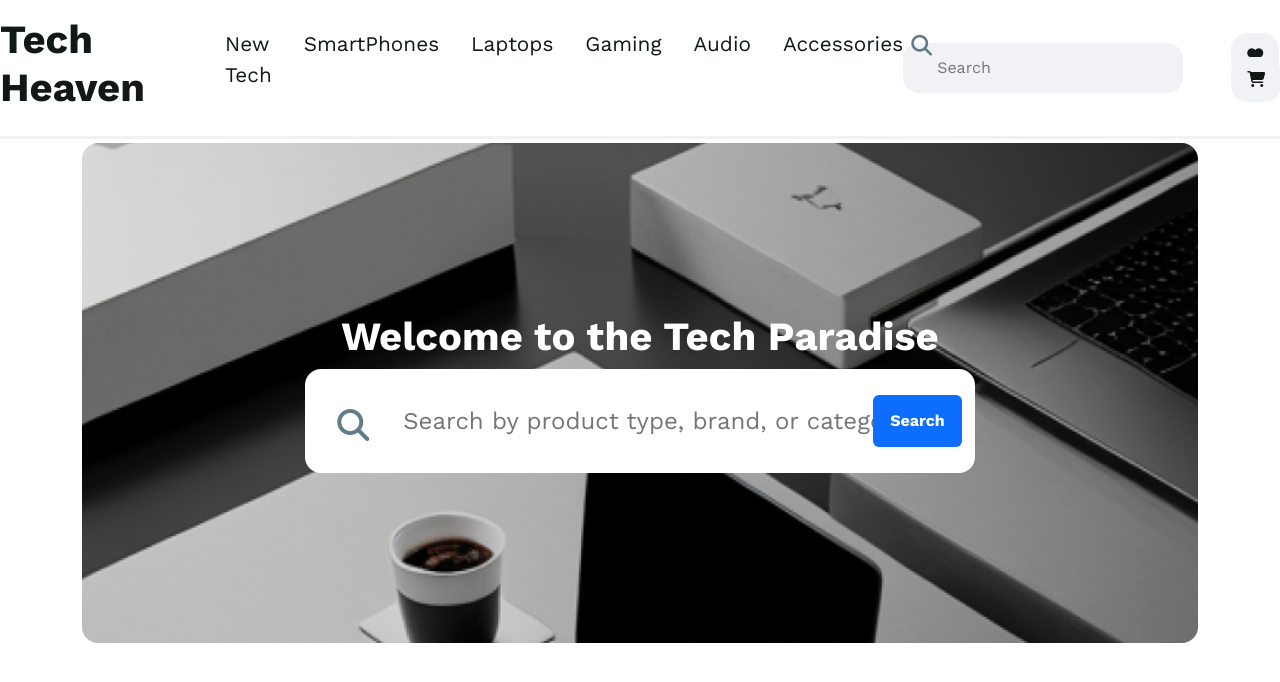
After one commit to momotan039/Tech-Heaven-Php, a PHP site: page /pages/main.php in a window 1280 px wide. The commit adds this page. Shown: the top 682 px of the page. Run offline with PHP 8.4, Linux system fonts and the light colour scheme.

Commit message:
finish main header

```diff
--- a/config/init.php
+++ b/config/init.php
@@ -2,6 +2,7 @@
 $root=$_SERVER['DOCUMENT_ROOT'].'/ecommerce';
 $style='/ecommerce/template/style';
 $js='/ecommerce/template/js';
+$imgs='/ecommerce/template/img';
 $pages='/ecommerce/pages';
 
 // include database functions
--- a/index.php
+++ b/index.php
@@ -1,2 +1,2 @@
 <?php
-header('location:pages/home.php');
+header('location:pages/main.php');
--- a/pages/home.php
+++ b/pages/home.php
@@ -18,5 +18,5 @@ if(!empty($_SESSION['user']))
     <?php
 }
 else
-header('location:login.php')
+header('location:main.php')
 ?>
--- /dev/null
+++ b/pages/main.php
@@ -0,0 +1,20 @@
+<?php
+require '../config/init.php';
+require '../inc/header.php';
+?>
+<div class="container">
+    <!-- main header -->
+    <div class="main-header mt-1">
+        <div class="image my-card" style="background-image: url(<?php echo $imgs . '/main-header.png' ?>);">
+            <h1>Welcome to the Tech Paradise</h1>
+            <div class="search-contianer">
+                <form action="">
+                    <i class="fa-solid fa-magnifying-glass"></i>
+                    <input class="my-card" type="text" placeholder="Search by product type, brand, or category">
+                    <button class="btn" type="submit">Search</button>
+                </form>
+            </div>
+        </div>
+    </div>
+</div>
+<?php require '../inc/footer.php'; ?>
--- a/template/style/style.css
+++ b/template/style/style.css
@@ -82,3 +82,50 @@ header nav .right a{
 }
 
 /* end header styling */
+
+
+/* start main-header style */
+.main-header{
+
+}
+.main-header .image{
+height: 500px;
+display: flex;
+flex-direction: column;
+justify-content: center;
+align-items: center;
+background-size: cover;
+}
+.main-header .image .search-contianer{
+position: relative;
+width: 60%;
+}
+.main-header .image h1{
+color: var(--light-color);
+font-weight: bold;
+}
+
+.main-header .image i{
+    position: absolute;
+    left: 2rem;
+    top: 2.5rem;
+    font-size: 2rem;
+    color: var(--secondary-color);
+}
+.main-header .image input{
+    border-color: transparent;
+    width: 100%;
+    padding: 2rem 6rem;
+    color: var(--secondary-color);
+    font-size: 1.5rem;
+}
+.main-header .image button{
+    position: absolute;
+    top: 26px;
+    right: 13px;
+    background: var(--bs-blue);
+    color: var(--bs-body-bg);
+    padding: 0.8rem 1rem;
+    font-weight: bold;
+}
+/* end main-header style */
```
Also changed, not shown: template/img/main-header.png (added).
